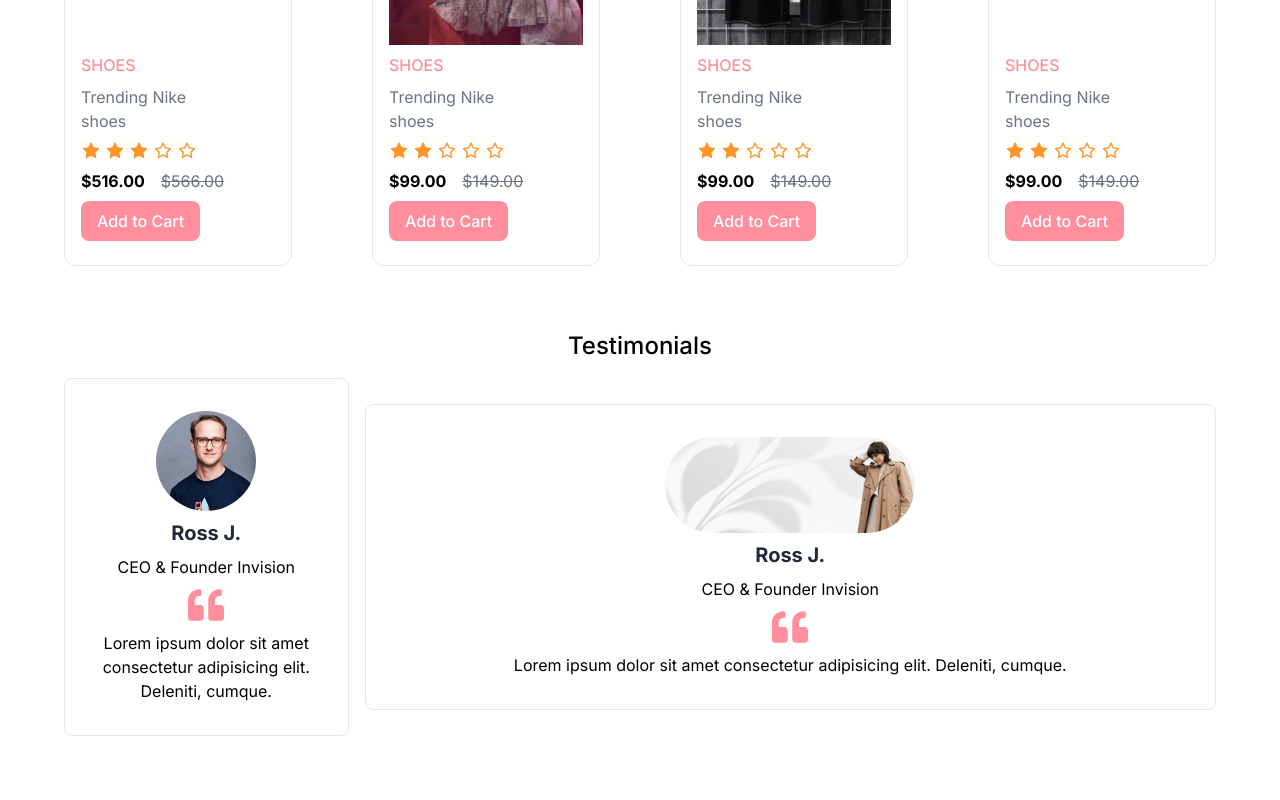
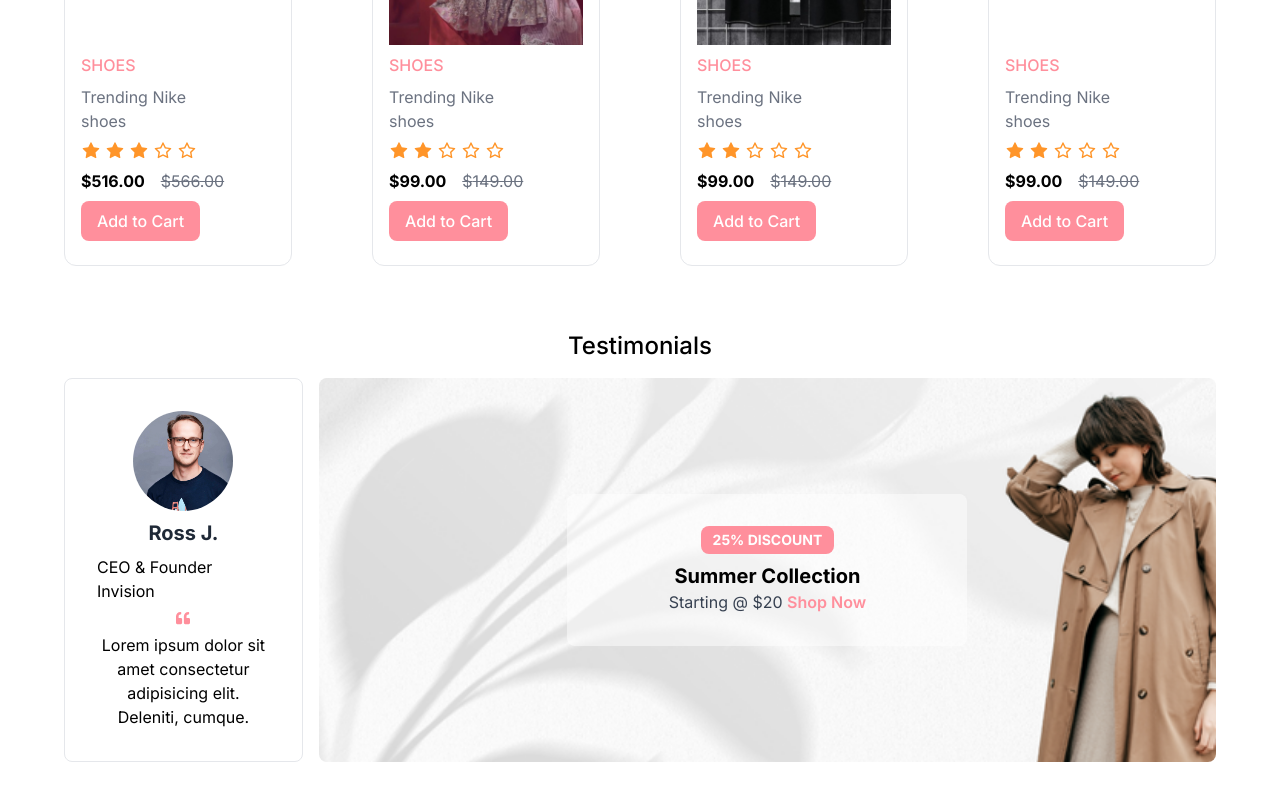
Before and after one commit to ankitojha07/e-shopping, a Next.js app: page / in a window 1280 px wide. Shown: the part 1554-2354 px from the top of the page. Built offline with nearby package versions, Linux system fonts and the light colour scheme.

Commit message:
changes in responsiveness of code and updated teastimonial section with responsive card

```diff
--- a/src/app/page.tsx
+++ b/src/app/page.tsx
@@ -4,7 +4,7 @@ import Testimonials from "@/components/Testimonials";
 
 export default function Home() {
   return (
-    <main className="overflow-hidden px-16">
+    <main className="overflow-hidden px-2 md:px-16">
       <Hero />
       <NewProducts />
       <Testimonials />
--- a/src/components/Testimonials.tsx
+++ b/src/components/Testimonials.tsx
@@ -5,11 +5,10 @@ import { FaQuoteLeft } from "react-icons/fa";
 
 const Testimonials = () => {
   return (
-    <div>
-      <div className="pt-16 pb-16 grid-cols-2">
+    <div className="pt-16 pb-16">
       <h2 className="font-medium text-2xl pb-4 text-center">Testimonials</h2>
-        <div className="flex flex-col md:flex-row gap-4 justify-between items-center">
-          <div className="border border-gray-200 rounded-lg w-3/12 flex flex-col gap-2 justify-center items-center p-8">
+      <div className="flex flex-col lg:flex-row gap-4 justify-between items-center">
+        <div className="h-96 border border-gray-200 rounded-lg w-full md:w-5/12 lg:w-3/12 flex flex-col gap-2 justify-center items-center p-8">
           <Image
             alt="user-profile"
             src="/user.jpg"
@@ -19,27 +18,35 @@ const Testimonials = () => {
           />
           <h3 className="text-xl font-bold text-gray-800">Ross J.</h3>
           <p>CEO & Founder Invision</p>
-            <FaQuoteLeft className="text-4xl  text-accent" />
+          <FaQuoteLeft className="text-4xl text-accent" />
           <p className="text-center">
             Lorem ipsum dolor sit amet consectetur adipisicing elit. Deleniti,
             cumque.
           </p>
         </div>
-          <div className="border border-gray-200 rounded-lg w-9/12 flex flex-col gap-2 justify-center items-center p-8">
+        <div className="relative w-full h-96">
+          {/* Background Image */}
           <Image
-              alt="user-profile"
             src="/banner-1.png"
-              height={600}
-              width={250}
-              className="rounded-full"
+            alt="Background"
+            className="w-full h-full rounded-lg object-cover"
+            layout="fill"
           />
-            <h3 className="text-xl font-bold text-gray-800">Ross J.</h3>
-            <p>CEO & Founder Invision</p>
-            <FaQuoteLeft className="text-4xl  text-accent" />
-            <p className="text-center">
-              Lorem ipsum dolor sit amet consectetur adipisicing elit. Deleniti,
-              cumque.
+
+          {/* Overlay Card */}
+          <div className="absolute inset-0 flex items-center justify-center">
+            <div className="bg-white bg-opacity-50 rounded-lg p-8 text-center min-w-[100px] md:min-w-[400px] min-h-[100px] flex flex-col justify-center items-center">
+              <div className="bg-accent text-white py-1 px-3 rounded-lg text-sm font-bold mb-2 max-w-[300px]">
+                25% DISCOUNT
+              </div>
+              <h2 className="text-xl font-bold">Summer Collection</h2>
+              <p className="text-gray-700">
+                Starting @ $20{" "}
+                <a href="#" className="text-accent font-semibold">
+                  Shop Now
+                </a>
               </p>
+            </div>
           </div>
         </div>
       </div>
```
Lines whose indentation alone changed are shown as unchanged.
